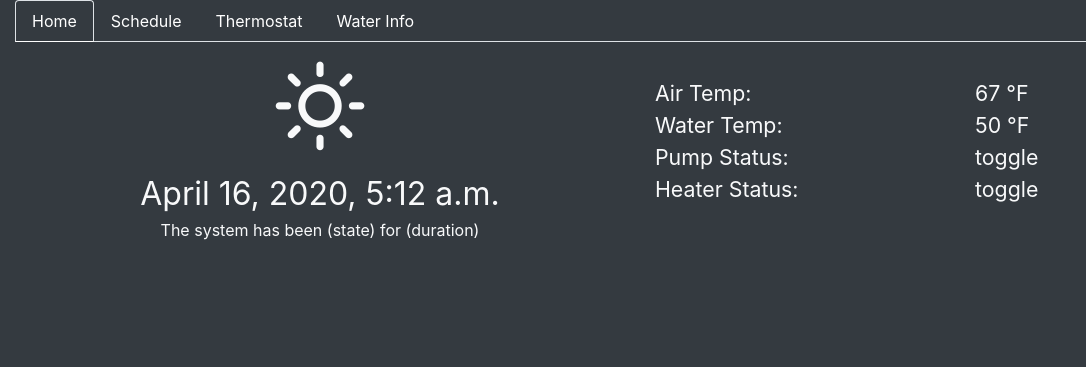
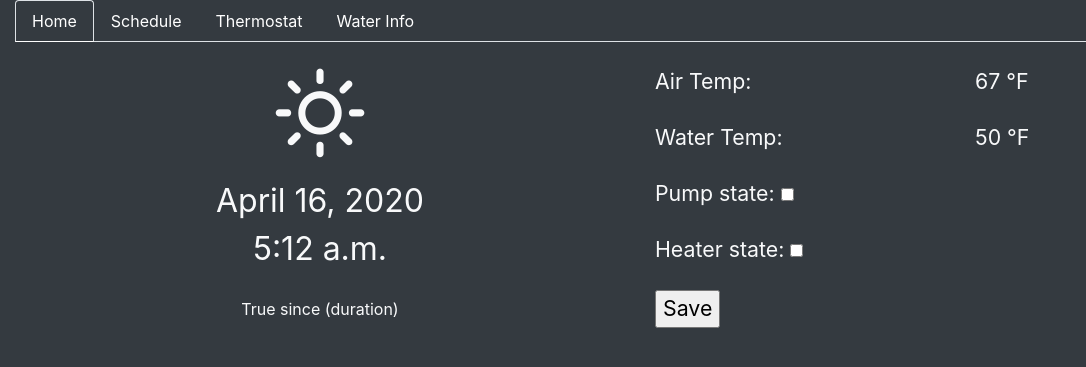
Before and after one commit to infinitymdm/PoolControl, a Django app: page / in a window 1280 px wide. Shown: the top 367 px of the page, without its empty margins (0-1086 px from the left). Run offline with Django 3.2, Linux system fonts and the light colour scheme; data comes from the database, SQL or seed files in the repository; both versions use the stored data as it was before the commit; some libraries are stand-ins or nearby versions.

Commit message:
Reworked home page, database saving

```diff
--- a/Homepage/models.py
+++ b/Homepage/models.py
@@ -1,6 +1,6 @@
 from django.db import models
 from django.utils import timezone
-import datetime
+from datetime import datetime
 
 # Create your models here.
 
@@ -11,8 +11,7 @@ class User_Settings(models.Model):
     water_temp_desired = models.IntegerField(default = 0)
     pump_state = models.BooleanField(default = False)
     heater_state = models.BooleanField(default = False)
-    pump_state_duration = models.DurationField(default= datetime.timedelta(0,0,0,0,0,0,0))
-    current_time = timezone.now()
+    pump_state_start = datetime.now()
     def __str__(self):
         return 'Pump ON: ' + str(self.pump_state) + ', Heater ON: ' + str(self.heater_state)
 
@@ -21,8 +20,8 @@ class Schedule(models.Model):
     name = models.CharField(max_length=100)
     turn_heater_on = models.BooleanField(default= False)
     # if heater, what temp?
-    turn_on_time = models.TimeField(default= datetime.datetime.now().time())
-    turn_off_time = models.TimeField(default= datetime.datetime.now().time())
+    turn_on_time = models.TimeField(default= datetime.now().time())
+    turn_off_time = models.TimeField(default= datetime.now().time())
     Sunday = models.BooleanField(default= False)
     Monday = models.BooleanField(default= False)
     Tuesday = models.BooleanField(default= False)
--- a/Homepage/templates/home.html
+++ b/Homepage/templates/home.html
@@ -9,16 +9,22 @@
 <div class="row justify-content-center">
     <i class="wi wi-day-sunny pt-4 pb-4" style="font-size: 5rem;"></i>
 </div>
-<div class="row justify-content-center" style="font-size: 24pt;">
-    {{ user_settings_data.current_time }}
+<div class="row justify-content-center text-center" style="font-size: 24pt;">
+    {{ user_settings_data.current_time.date }}
+    <br>
+    {{ user_settings_data.current_time.time }}
 </div>
+<br>
 <div class="row justify-content-center" style="font-size: 12pt;">
-        The system has been (state) for (duration)
+        {{ user_settings_data.pump_state }}
+        since
+        (duration)
 </div>
 {% endblock %}
 
 <!-- Right Column -->
 {% block rightColumn %}
+<br>
 <div class="row" style="font-size: 16pt;">
     <div class="col">
         Air Temp:
@@ -26,8 +32,10 @@
     <div class="col">
         {{ sensor_data.air_temp }}
         °F
+
     </div>
 </div>
+<br>
 <div class="row" style="font-size: 16pt;">
     <div class="col">
         Water Temp:
@@ -37,20 +45,17 @@
         °F
     </div>
 </div>
+<br>
 <div class="row" style="font-size: 16pt;">
     <div class="col">
-        Pump Status:
-    </div>
-    <div class="col">
-        toggle
-    </div>
-</div>
-<div class="row" style="font-size: 16pt;">
-    <div class="col">
-        Heater Status:
-    </div>
-    <div class="col">
-        toggle
+        <form method="POST">
+
+            {% csrf_token %}
+            <!-- <input type='text', name='schedule', placeholder="Schedule Title" /> -->
+            {{ form.as_p }}
+            <input type='submit' value='Save' />
+
+        </form>
     </div>
 </div>
 
--- a/Homepage/views.py
+++ b/Homepage/views.py
@@ -1,26 +1,35 @@
 from django.shortcuts import render
 
-from .forms import Schedule_Form
+from .forms import Schedule_Form, User_Settings_Form
 from .models import Sensor_Info, Schedule, User_Settings
+from datetime import datetime
 
 # Define the Title for the webpage that will show up on the tab
 meta = {"title" : "Goober Pool Control"}
+schedules = Schedule.objects.all()
 
 def home(request):
+    form = User_Settings_Form(request.POST or None)
+    if form.is_valid():
+        User_Settings.objects.all().delete()
+        form.save()
+        User_Settings.objects.latest.pump_state_start = models.datetime.now()
+
     sensor_obj = Sensor_Info.objects.get(id=1)
     sensor_data = {
             'water_temp': sensor_obj.water_temp_sensed,
             'air_temp': sensor_obj.air_temp_sensed,
     }
-    user_settings_obj = User_Settings.objects.get(id=1)
+    user_settings_obj = User_Settings.objects.latest('id')
     user_settings_data = {
             'water_temp_desired': user_settings_obj.water_temp_desired,
-            'data_pump_state': user_settings_obj.pump_state,
+            'pump_state': user_settings_obj.pump_state,
             'heater_state': user_settings_obj.heater_state,
-            'pump_state_duration': user_settings_obj.pump_state_duration,
-            'current_time': user_settings_obj.current_time,
+            'pump_state_start': user_settings_obj.pump_state_start,
+            'current_time': datetime.now(),
     }
     context = {
+        'form' : form,
         'sensor_data' : sensor_data,
         'user_settings_data': user_settings_data,
         'meta' : meta,
@@ -28,7 +37,6 @@ def home(request):
     return render(request, 'home.html', context)
 
 def schedule(request):
-    schedules = Schedule.objects.all()
     form = Schedule_Form(request.POST or None)
     if form.is_valid():
         form.save()
```
Also changed, not shown: db.sqlite3.
